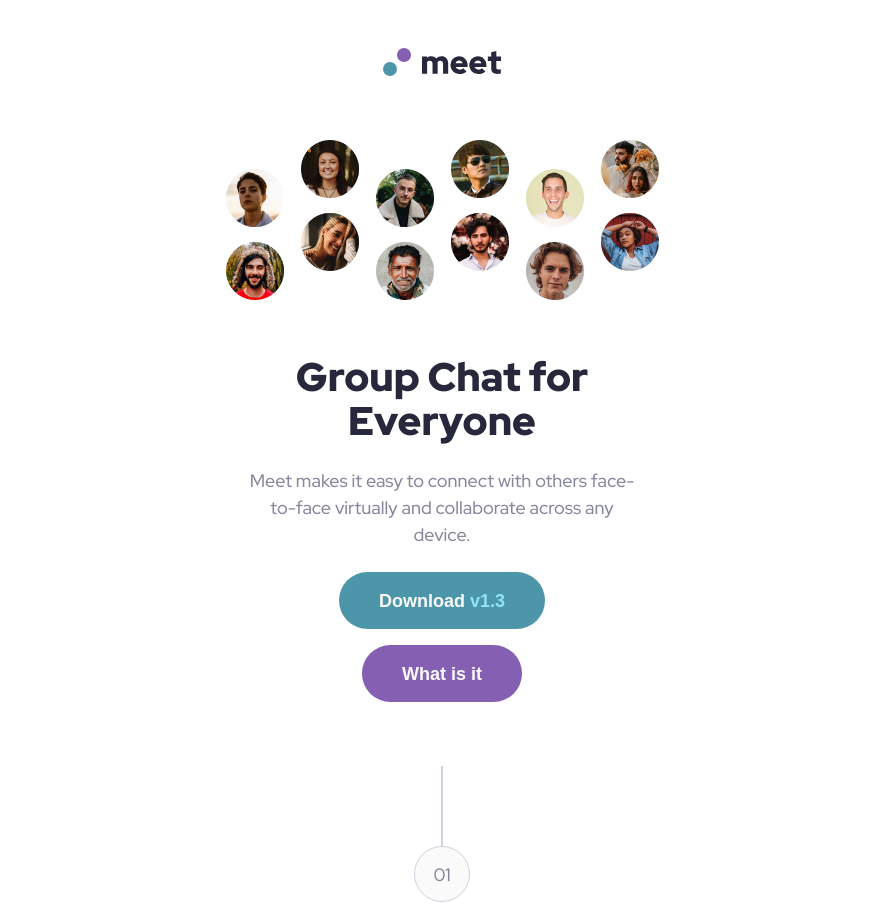
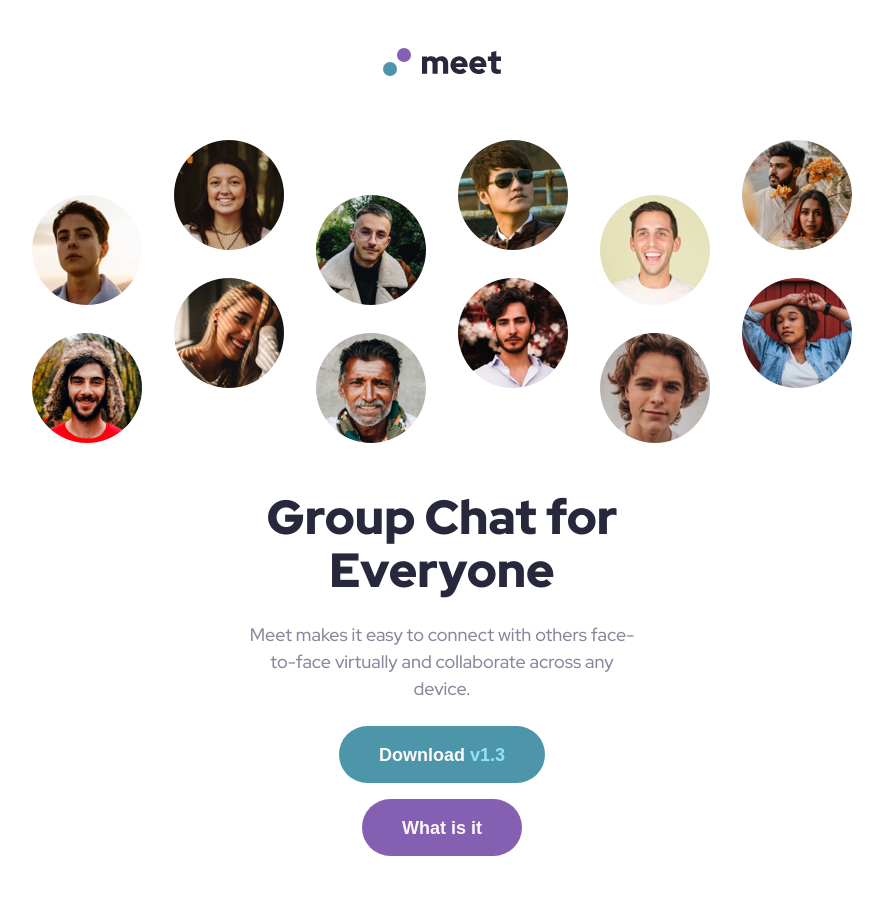
Before and after one commit to kevencb/meet-landing-page, a plain HTML site: page index.html in a window 1280 px wide. Shown: the top 905 px of the page, without its empty margins (198-1081 px from the left). Drawn offline with Linux system fonts and the light colour scheme.

Commit message:
Tablet view started

```diff
--- a/index.html
+++ b/index.html
@@ -3,9 +3,7 @@
 <head>
   <meta charset="UTF-8">
   <meta name="viewport" content="width=device-width, initial-scale=1.0">
-
   <link rel="icon" type="image/png" sizes="32x32" href="./assets/favicon-32x32.png">
-
   <title>Frontend Mentor | Meet landing page</title>
   <link rel="stylesheet" href="./css/main.css">
 </head>
@@ -14,6 +12,8 @@
   <header class="header">
     <img class="header__logo" src="./assets/logo.svg" alt="Company logo">
     <picture class="header__hero">
+      <source media="(min-width: 768px)" srcset="./assets/tablet/image-hero.png">
+      <source media="(min-width: 767px)" srcset="./assets/tablet/image-hero.png">
       <img src="./assets/tablet/image-hero.png" alt="Image hero">
     </picture>
     <article class="header__info container">
--- a/sass/_base.sass
+++ b/sass/_base.sass
@@ -19,8 +19,8 @@ $white: #FAFAFA
 
 @mixin text-preset-1
     @include text_base($size: 4rem, $height: 110%, $color: $slate-900, $weight: 900)
-    @media (width: 768px)
-        @include text_base($size: 6.4rem)
+    @media (min-width: 768px)
+        @include text_base($size: 4.8rem, $height: 110%, $color: $slate-900, $weight: 900)
 
 @mixin text-preset-2
     @include text_base($size: 3.2rem, $height: 110%, $color: $slate-900, $weight: 900)
@@ -31,7 +31,7 @@ $white: #FAFAFA
     @include text_base($size: 1.2rem, $height: 110%, $color: $cyan-600, $weight: 900)
     letter-spacing: .3rem
     text-transform: uppercase
-    @media (width: 768px)
+    @media (min-width: 768px)
         @include text_base($size: 1.6rem, $height: 110%, $color: $cyan-600, $weight: 900)
 
 @mixin text-preset-4
--- a/sass/main.sass
+++ b/sass/main.sass
@@ -3,7 +3,6 @@
 .container
     width: min(85%, 40rem)
     margin: 0 auto
-
 .header
     display: flex
     flex-direction: column
@@ -15,7 +14,11 @@
         margin-top: 6.4rem
         margin-bottom: 4.8rem
         img
-            height: 16rem
+            width: 85%
+            display: block
+            margin: 0 auto
+            @media (min-width: 768px)
+                width: 100%
     &__info
         display: flex
         flex-direction: column
```
Also changed, not shown: css/main.css, 1 other file.
